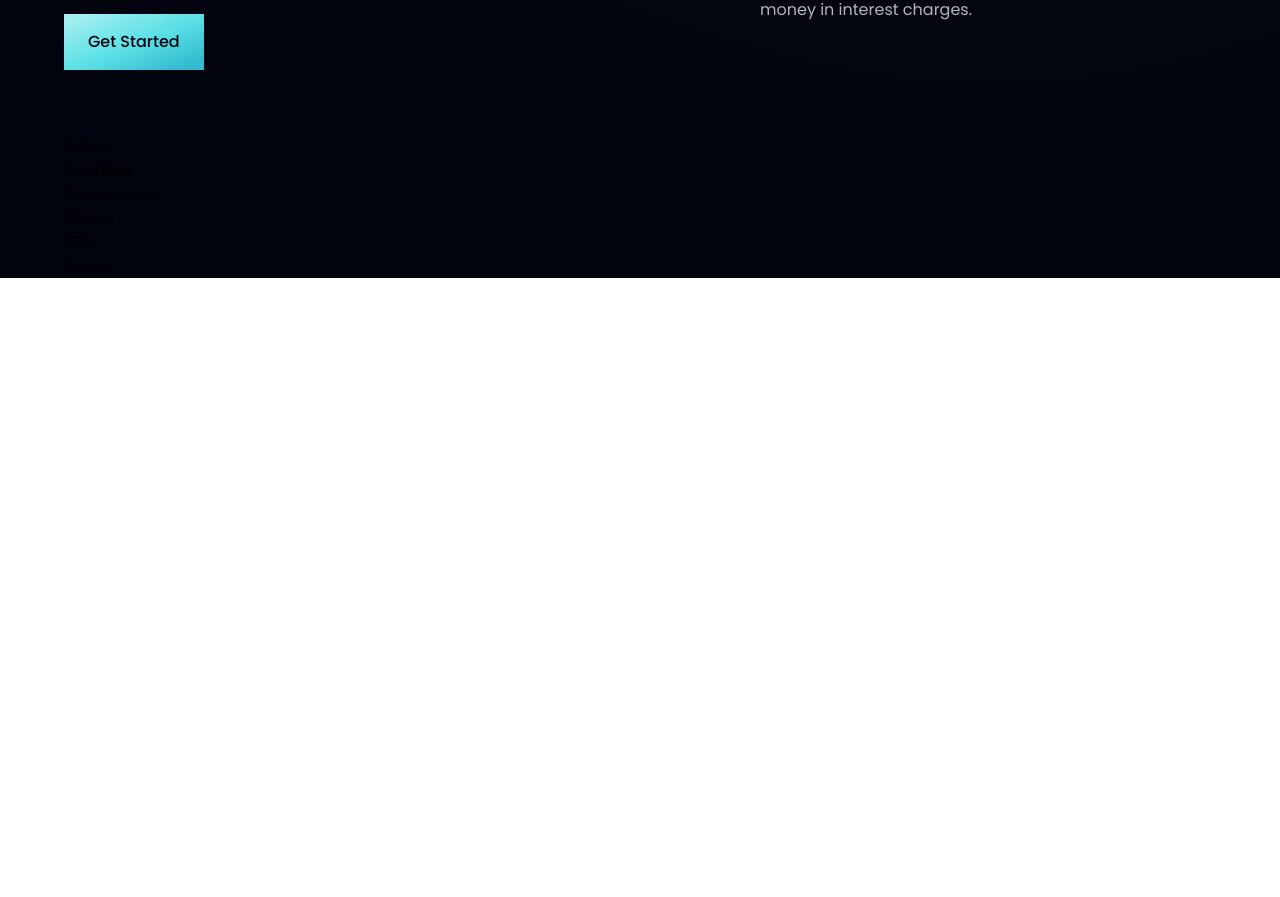
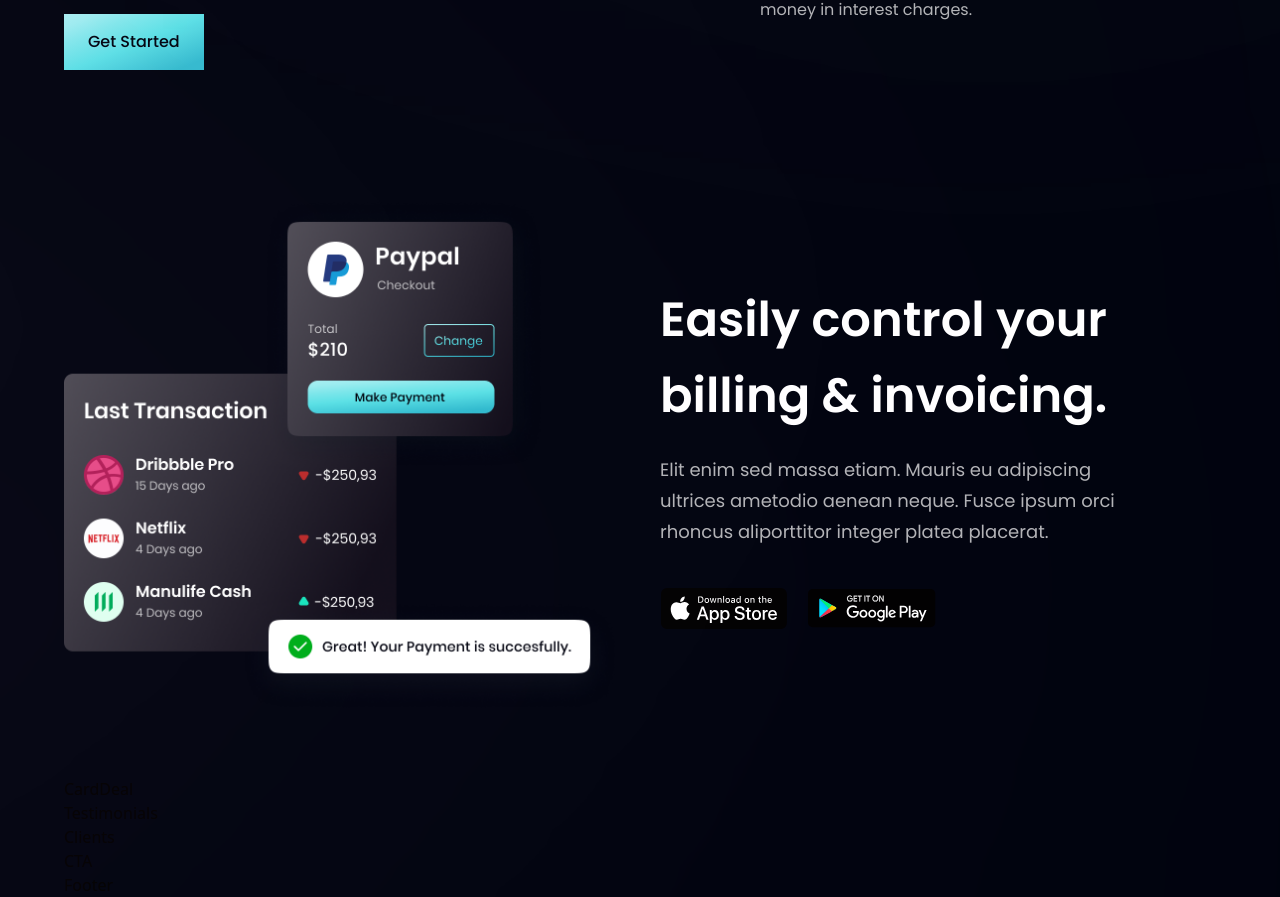
Before and after one commit to vaganast/React-Tailwind, a React (Vite) app: page / in a window 1280 px wide. Shown: the part 1409-2306 px from the top of the page. Before the commit the page ends 1687 px from the top, so only its background shows below. Built offline with nearby package versions, Linux system fonts and the light colour scheme.

Commit message:
Update Billing.jsx

```diff
--- a/src/components/Billing.jsx
+++ b/src/components/Billing.jsx
@@ -1,9 +1,27 @@
-import React from 'react'
+import { apple, bill, google } from '../assets'
+import styles, { layout } from '../style'
 
-const Billing = () => {
-  return (
-    <div>Billing</div>
+const Billing = () => (
+    <section id='product' className={layout.sectionReverse}>
+      <div className={layout.sectionImgReverse}>
+        <img src={bill} alt='billing' className='w-[100%] h-[100%] relative z-[5]'/>
+        <div className='absolute z-[3] -left-1/2 top-0 w-[50%] h-[50%] rounded-full white__gradient'/>
+        <div className='absolute z-[0] -left-1/2 bottom-0 w-[50%] h-[50%] rounded-full pink__gradient'/>
+      </div>
+      <div className={layout.sectionInfo}>
+        <h2 className={styles.heading2}>Easily control your <br className='sm:block hidden' /> billing & invoicing.</h2>
+        <p className={`${styles.paragraph} max-w-[470px] mt-5`}>
+          Elit enim sed massa etiam.
+          Mauris eu adipiscing ultrices ametodio aenean neque.
+          Fusce ipsum orci rhoncus aliporttitor integer platea placerat.
+        </p>
+        <div className='flex flex-row flex-wrap sm:mt-10 mt-6'>
+          <img src={apple} alt='apple-store' className='w-[128px] h-[42px] object-contain mr-5 cursor-pointer'/>
+          <img src={google} alt='google-store' className='w-[128px] h-[42px] object-contain cursor-pointer'/>
+        </div>
+      </div>
+    </section>
   )
-}
+
 
 export default Billing
```
